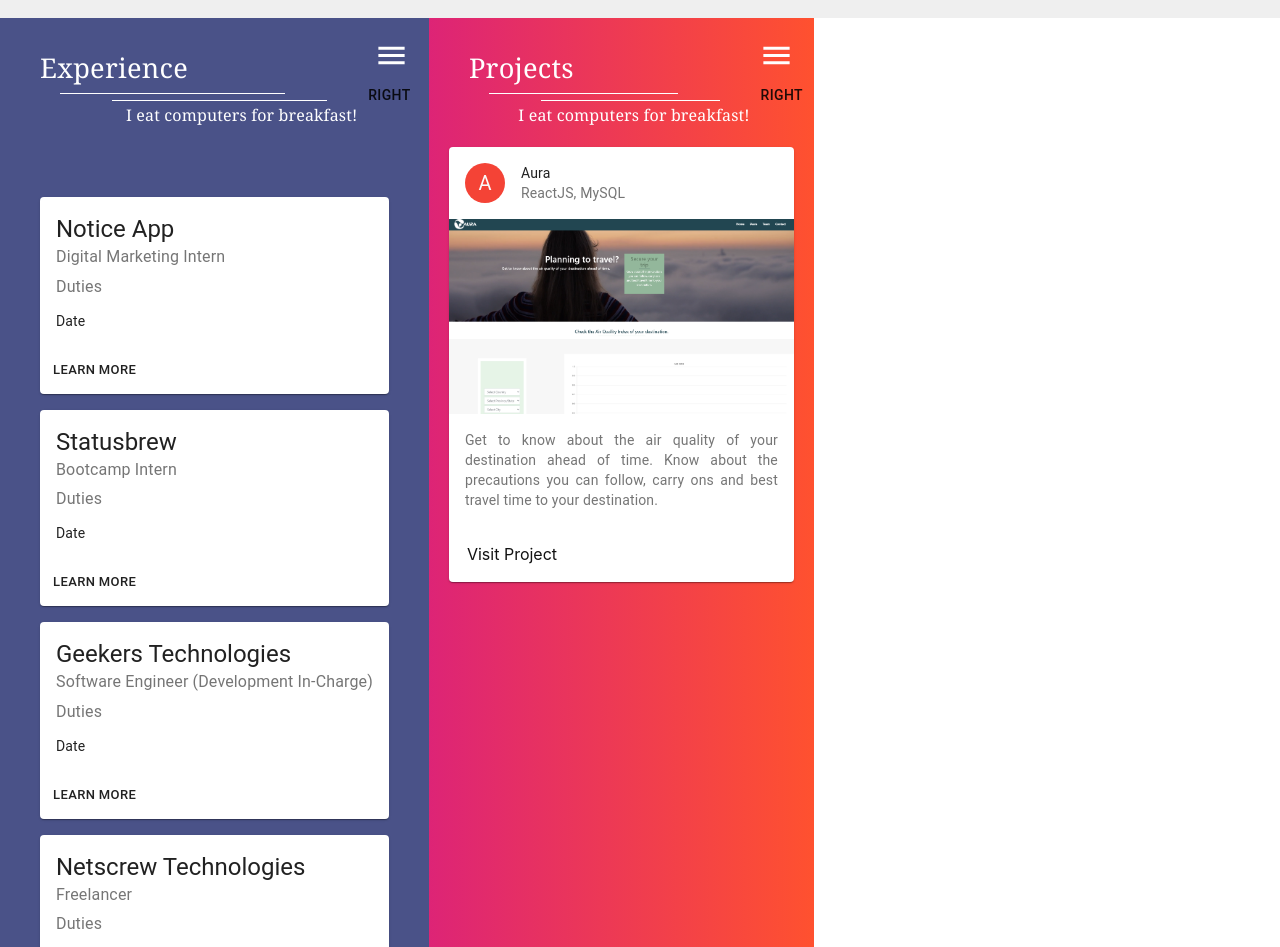
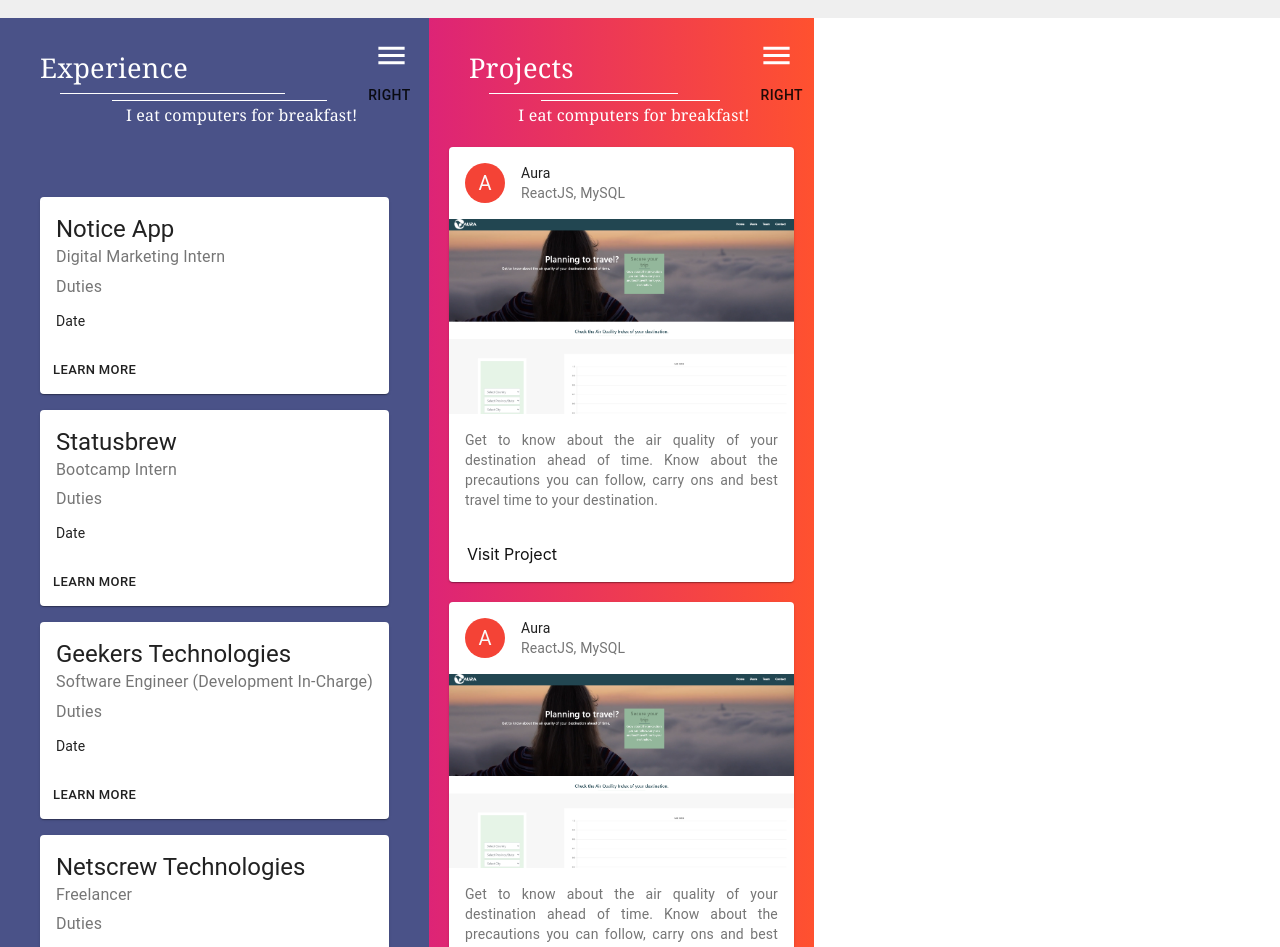
Before and after one commit to TheCoderSingh/web-portfolio, a React (Create React App) app: page / in a window 1280 px wide. Shown: the part 4540-5487 px from the top of the page. Built offline with nearby package versions, Linux system fonts and the light colour scheme; the HTML template or start-up script is replaced by a standard one.

Commit message:
Add sample projects

```diff
--- a/src/components/pages/Projects.js
+++ b/src/components/pages/Projects.js
@@ -17,9 +17,22 @@ const Projects = () => {
 					<NavDrawer />
 				</Grid>
 			</Grid>
-			<div id="project-cards">
-				<ProjectCard />
-			</div>
+			<Grid container direction="column">
+				<div id="project-cards">
+					<Grid item xs={12}>
+						<ProjectCard />
+					</Grid>
+					<Grid item xs={12}>
+						<ProjectCard />
+					</Grid>
+					<Grid item xs={12}>
+						<ProjectCard />
+					</Grid>
+					<Grid item xs={12}>
+						<ProjectCard />
+					</Grid>
+				</div>
+			</Grid>
 		</section>
 	)
 }
```
